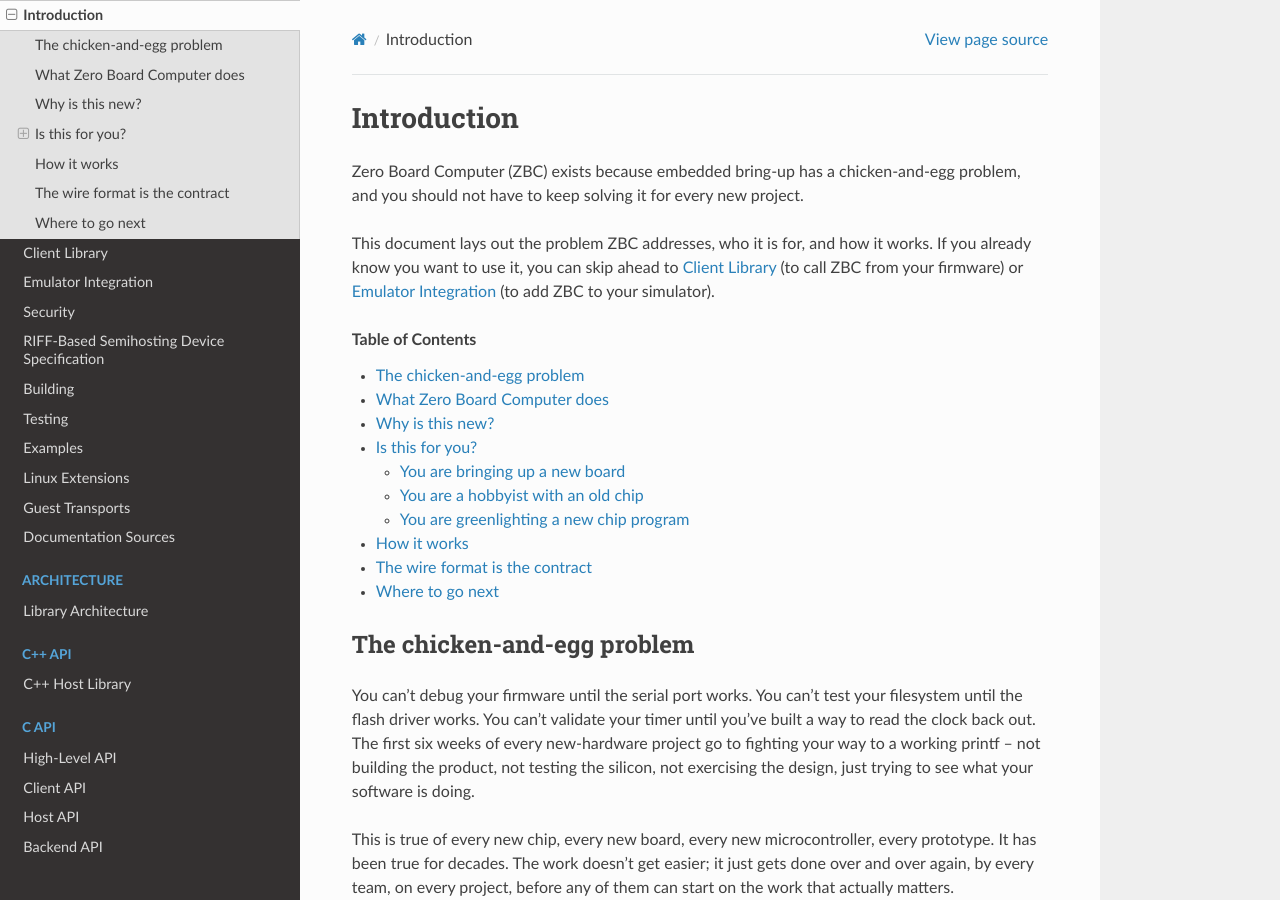
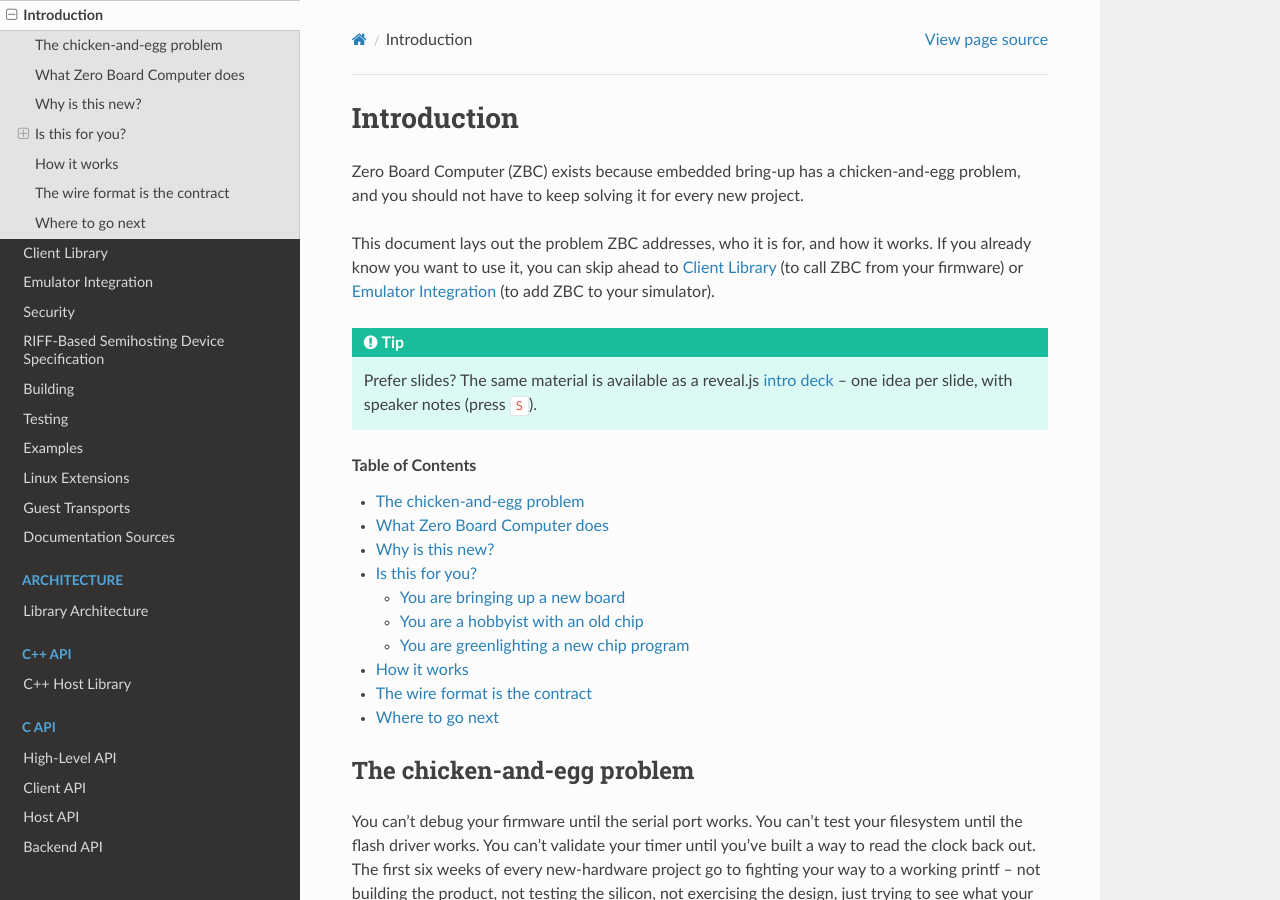
Before and after one commit to johnwbyrd/semihost, a Sphinx documentation site: the page built from docs/source/introduction.rst, in a window 1280 px wide and 900 px high. Built offline with Sphinx 7.4.7 and the Read the Docs theme 3.1.0, drawn with Linux system fonts in a browser that asks for light colours.

Commit message:
docs(introduction): link the reveal.js intro deck
Add a tip box near the top of the introduction pointing at
/presentation-intro/, so the deck is discoverable from the rendered
docs rather than only by direct URL.

```diff
--- a/docs/source/introduction.rst
+++ b/docs/source/introduction.rst
@@ -11,6 +11,12 @@ and how it works. If you already know you want to use it, you can
 skip ahead to :doc:`client-library` (to call ZBC from your
 firmware) or :doc:`emulator-integration` (to add ZBC to your
 simulator).
+
+.. tip::
+
+   Prefer slides? The same material is available as a reveal.js
+   `intro deck <presentation-intro/>`_ -- one idea per slide, with
+   speaker notes (press ``S``).
 
 .. contents:: Table of Contents
    :local:
```
